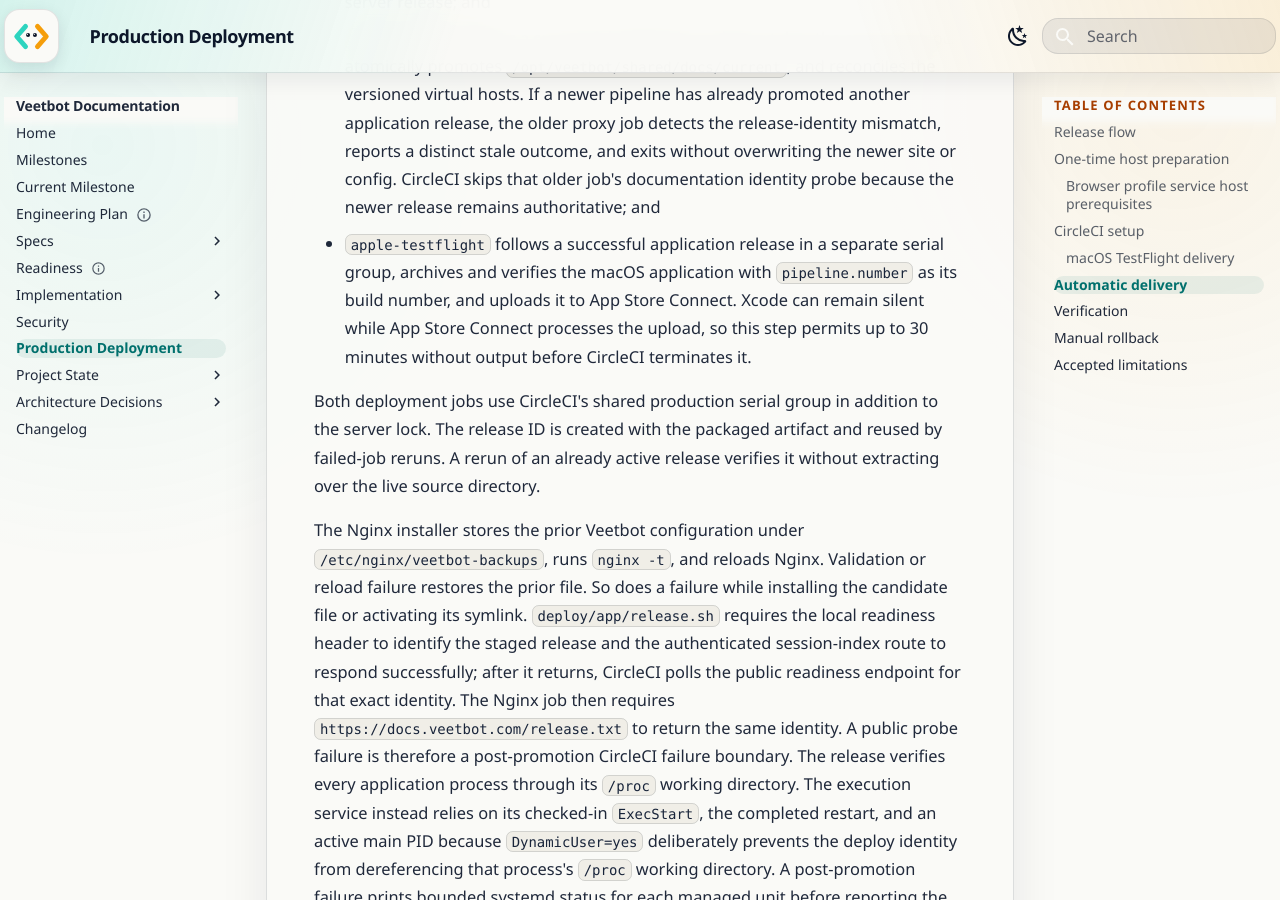
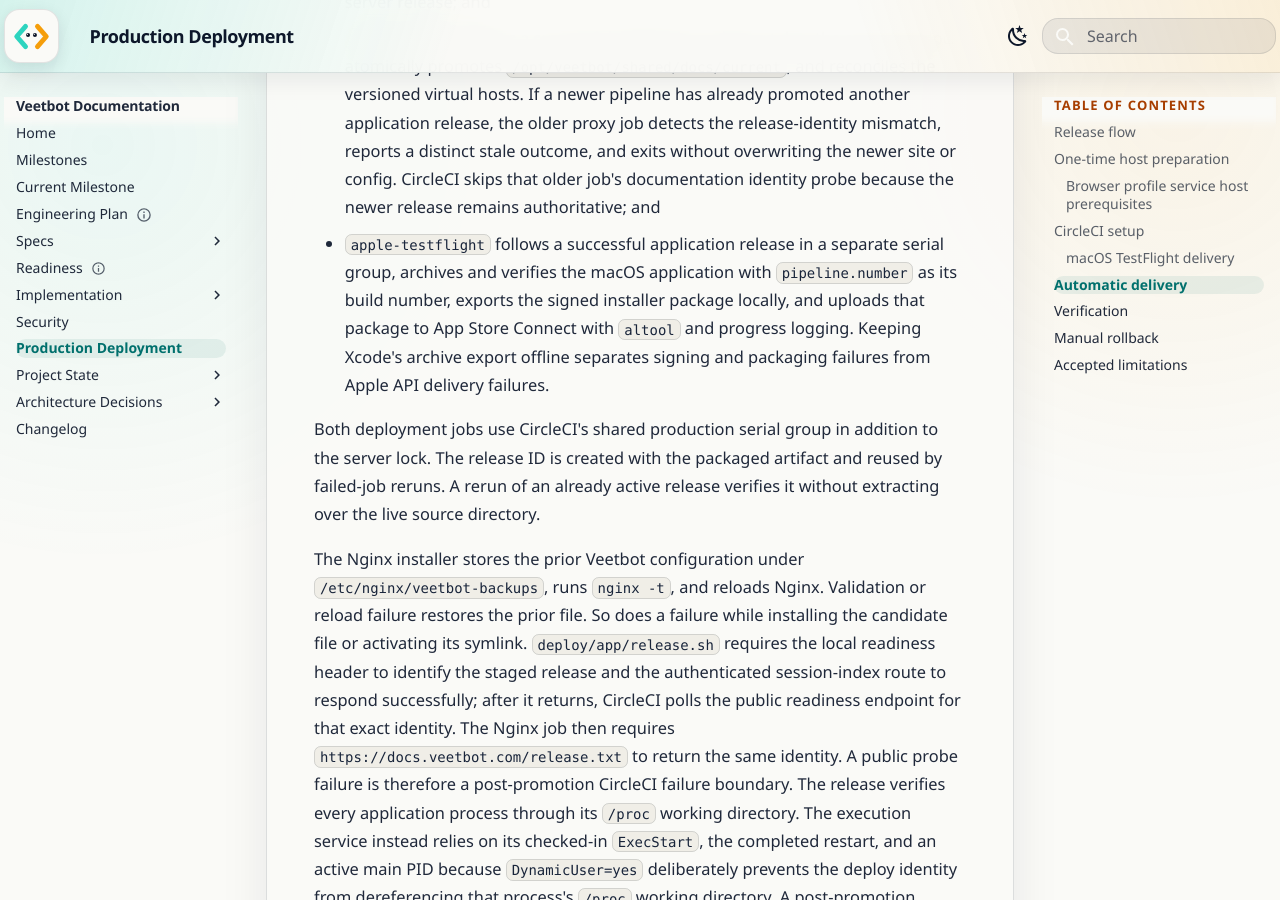
Before and after one commit to avitus/veetbot, an MkDocs documentation site: the page built from docs/deployment.md, in a window 1280 px wide and 900 px high, scrolled down 12563 px. Built offline with MkDocs 1.6.1 and Material for MkDocs 9.7.7, drawn with Linux system fonts in a browser that asks for light colours.

Commit message:
fix(ci): upload TestFlight package with altool
Reading-Lane: A

```diff
--- a/docs/deployment.md
+++ b/docs/deployment.md
@@ -496,9 +496,10 @@
   probe because the newer release remains authoritative; and
 - `apple-testflight` follows a successful application release in a separate
   serial group, archives and verifies the macOS application with
-  `pipeline.number` as its build number, and uploads it to App Store Connect.
-  Xcode can remain silent while App Store Connect processes the upload, so this
-  step permits up to 30 minutes without output before CircleCI terminates it.
+  `pipeline.number` as its build number, exports the signed installer package
+  locally, and uploads that package to App Store Connect with `altool` and
+  progress logging. Keeping Xcode's archive export offline separates signing
+  and packaging failures from Apple API delivery failures.
 
 Both deployment jobs use CircleCI's shared production serial group in addition
 to the server lock. The release ID is created with the packaged artifact and
--- a/docs/status/citation-ledger.yaml
+++ b/docs/status/citation-ledger.yaml
@@ -280,7 +280,7 @@
   - cite: "docs/plan/notifications-and-devices.md#docs/plan/multi-device-and-surfaces.md:441"
     excerpt: "## Open questions for review"
     digest: "b6a2adc3e0938fad"
-  - cite: "docs/plan/operational-hardening.md#docs/deployment.md:740-747"
+  - cite: "docs/plan/operational-hardening.md#docs/deployment.md:741-748"
     excerpt: "## Accepted limitations"
     digest: "ad0074ad56656b13"
   - cite: "docs/plan/operational-hardening.md#docs/plan/event-log-and-persistence.md:962-973"
```
Also changed, not shown: docs/plan/operational-hardening.md (+1 -1 lines), 2 other files.
